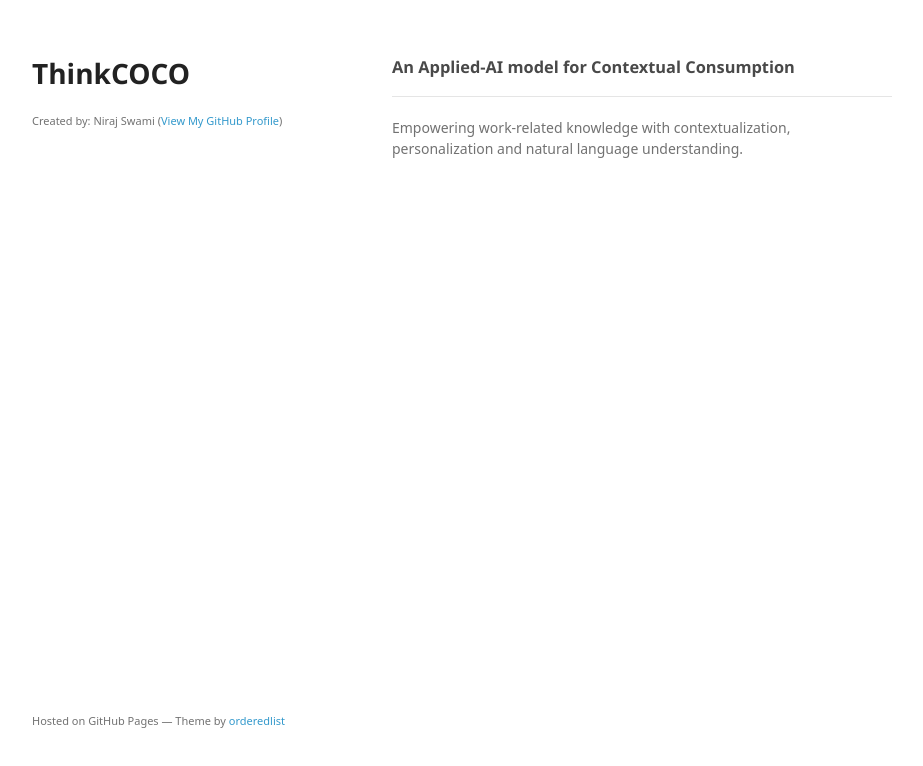
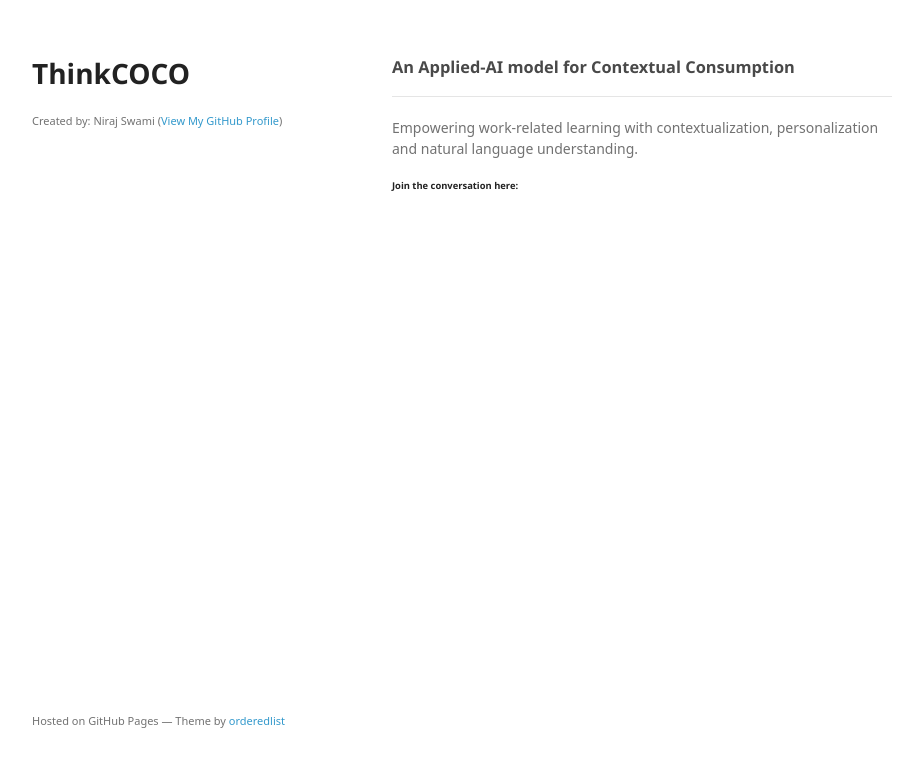
Before and after one commit to ThinkCOCO/thinkcoco.github.io, a plain HTML site: page index.html in a window 1280 px wide. Shown: the whole page, without its empty margins (178-1101 px from the left). Drawn offline with Linux system fonts and the light colour scheme; a web font is replaced by a local one.

Commit message:
Update index.html

```diff
--- a/index.html
+++ b/index.html
@@ -23,7 +23,8 @@
         <h3>
 <a id="welcome-to-github-pages" class="anchor" href="#welcome-to-github-pages" aria-hidden="true"><span aria-hidden="true" class="octicon octicon-link"></span></a>An Applied-AI model for <b>Contextual Consumption</b></h3>
         <hr/>
-        <p>Empowering work-related knowledge with contextualization, personalization and natural language understanding.</p>
+        <p>Empowering work-related learning with contextualization, personalization and natural language understanding.</p>
+        <h6><strong>Join the conversation here: </strong></h6>
 
 <p class="hidden">This automatic page generator is the easiest way to create beautiful pages for all of your projects. Author your page content here <a href="https://guides.github.com/features/mastering-markdown/">using GitHub Flavored Markdown</a>, select a template crafted by a designer, and publish. After your page is generated, you can check out the new <code>gh-pages</code> branch locally. If you’re using GitHub Desktop, simply sync your repository and you’ll see the new branch.</p>
 
```
